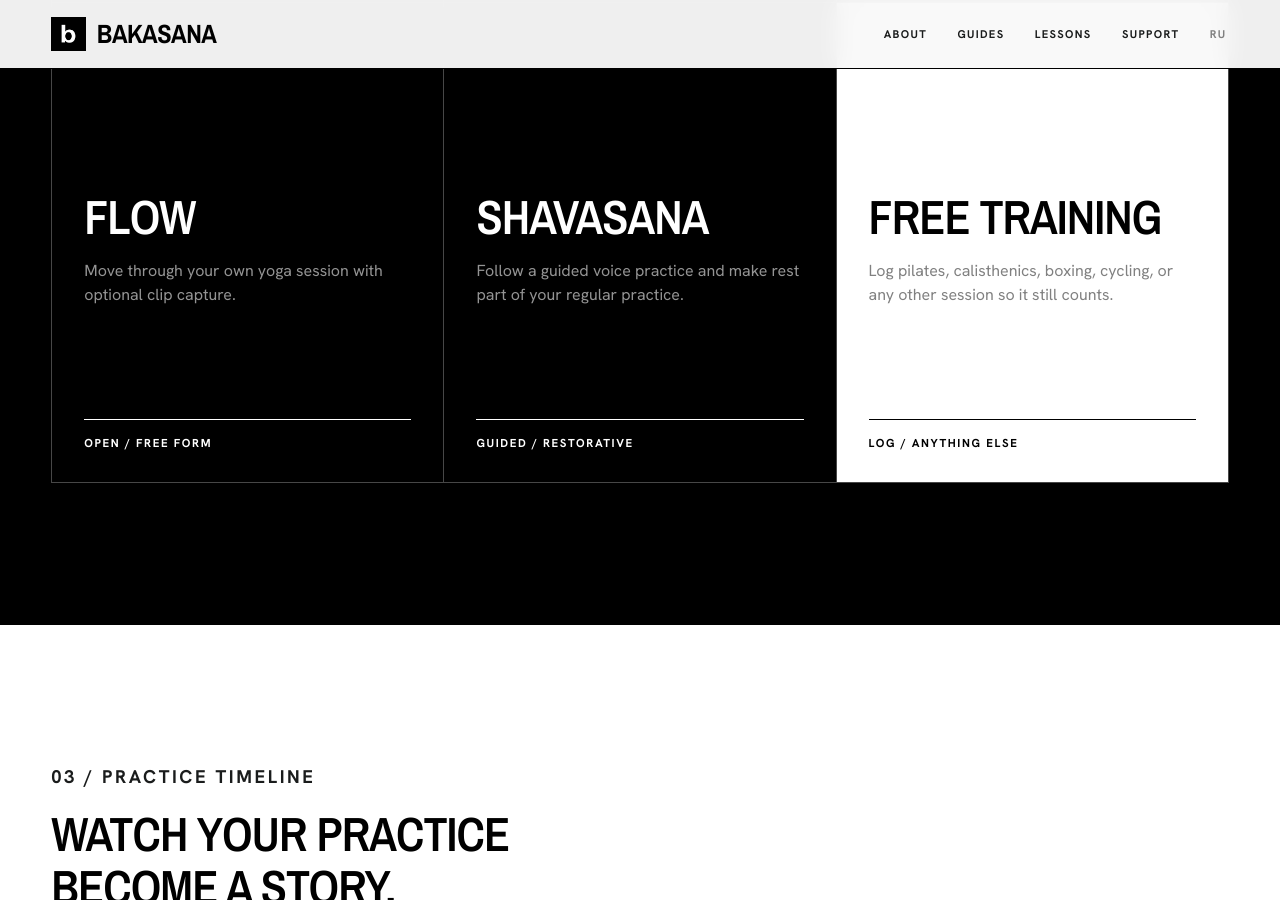
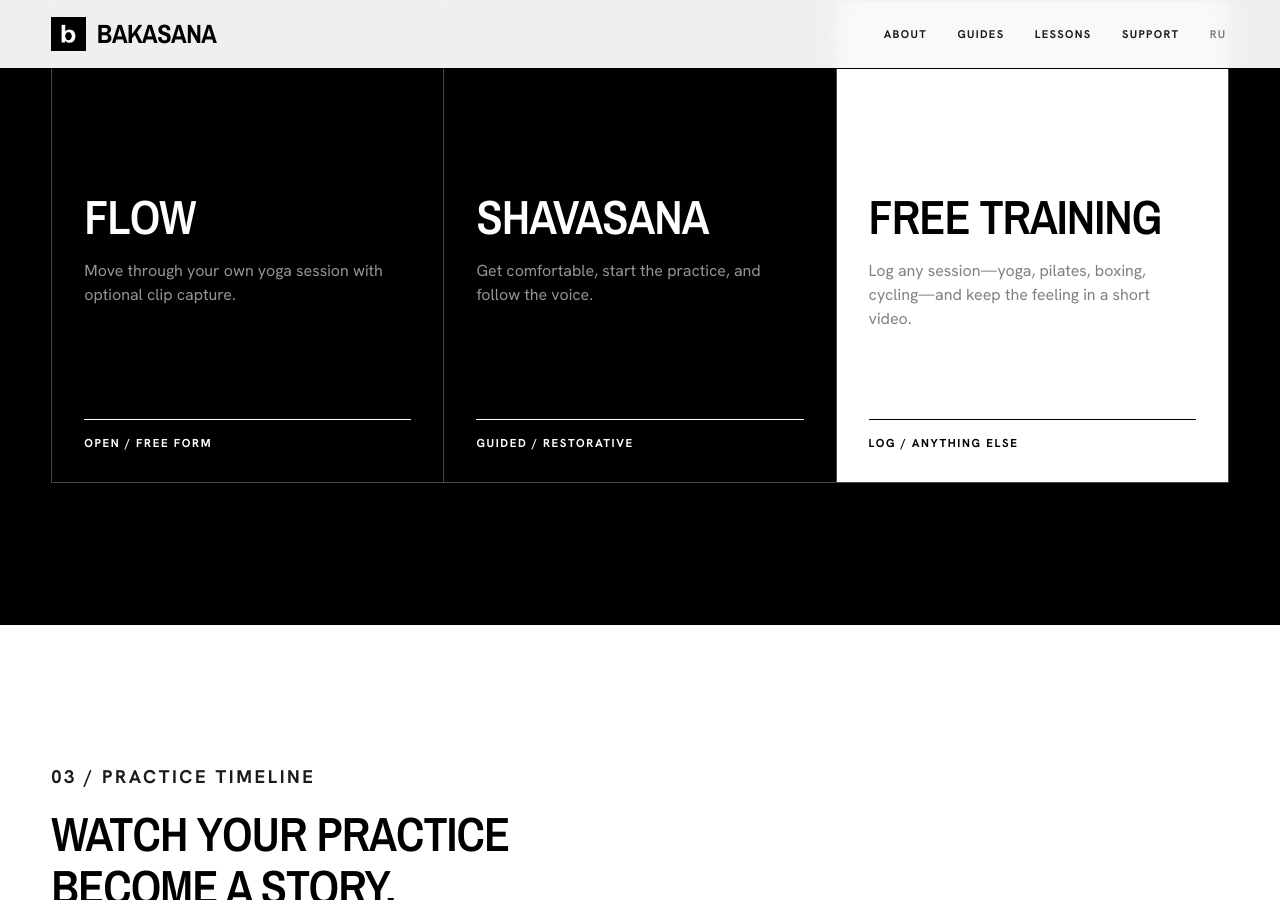
Before and after one commit to abelmosch/BKSN, a Jekyll site: the page built from index.html, in a window 1280 px wide and 900 px high, scrolled down 3203 px. Built offline with Jekyll 4.4.1, drawn with Linux system fonts in a browser that asks for light colours.

Commit message:
Update program descriptions

```diff
--- a/index.html
+++ b/index.html
@@ -140,13 +140,13 @@ last_modified_at: 2026-10-08
       <article class="program-card">
         <div class="program-meta"><span>05</span><span>Recovery</span></div>
         <h3>Shavasana</h3>
-        <p>Follow a guided voice practice and make rest part of your regular practice.</p>
+        <p>Get comfortable, start the practice, and follow the voice.</p>
         <span class="program-level label-caps">Guided / Restorative</span>
       </article>
       <article class="program-card program-card--inverse">
         <div class="program-meta"><span>06</span><span>Any session</span></div>
         <h3>Free Training</h3>
-        <p>Log pilates, calisthenics, boxing, cycling, or any other session so it still counts.</p>
+        <p>Log any session—yoga, pilates, boxing, cycling—and keep the feeling in a short video.</p>
         <span class="program-level label-caps">Log / Anything else</span>
       </article>
     </div>
--- a/ru/index.html
+++ b/ru/index.html
@@ -140,13 +140,13 @@ last_modified_at: 2026-10-08
       <article class="program-card">
         <div class="program-meta"><span>05 /</span><span>Восстановление</span></div>
         <h3>Shavasana</h3>
-        <p>Сделайте направляемый отдых частью регулярной практики.</p>
+        <p>Устраивайтесь поудобнее, включайте практику и следуйте за голосом.</p>
         <span class="program-level label-caps">С гидом / Восстановление</span>
       </article>
       <article class="program-card program-card--inverse">
         <div class="program-meta"><span>06 /</span><span>Любая тренировка</span></div>
         <h3>Free Training</h3>
-        <p>Отмечайте пилатес, калистенику, бокс, вело или любую другую тренировку, чтобы она тоже учитывалась.</p>
+        <p>Отмечайте любую тренировку — йогу, пилатес, бокс, сайклинг — и сохраняйте впечатление в коротком видео.</p>
         <span class="program-level label-caps">Запись / Что угодно ещё</span>
       </article>
     </div>
```
